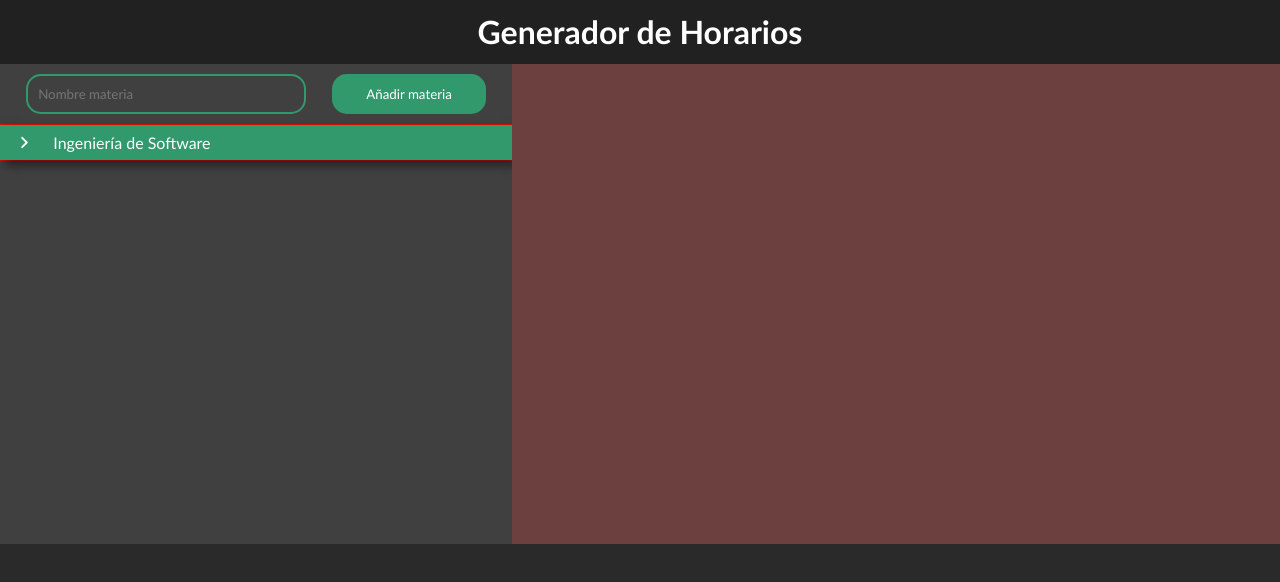
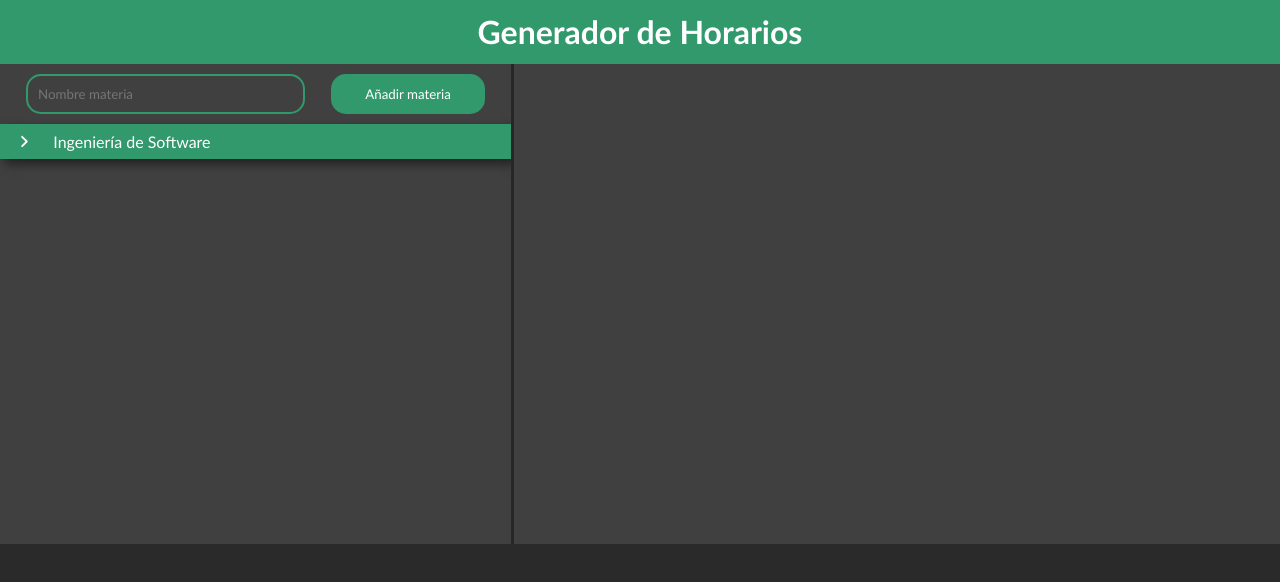
Before and after one commit to paulr10463/calendar-generator, a React (Vite) app: page / in a window 1280 px wide. Shown: the top 582 px of the page. Built offline with nearby package versions, Linux system fonts and the light colour scheme.

Commit message:
feat:Styles added

```diff
--- a/src/styles/CalendarToSelect.css
+++ b/src/styles/CalendarToSelect.css
@@ -21,7 +21,7 @@
     border-style: none;
 }
 .hourCells input{
-    background-color: #333;
+    background-color: rgb(64, 64, 64);
     color: rgb(250, 250, 250);
     width: 7em;
     height: 18px;
@@ -58,7 +58,7 @@ table {
 }
 
 .titlesRow {
-    background-color: #333;
+    background-color: rgb(64, 64, 64);
     color: white;
     font-weight: bold;
     font-size: 10px;
--- a/src/styles/CourseItem.css
+++ b/src/styles/CourseItem.css
@@ -2,7 +2,6 @@
     width: 100%;
     display: flex;
     justify-content: space-evenly;
-    border: 1px solid rgb(223, 14, 14);
     flex-direction: column;
 }
 
--- a/src/styles/Header.css
+++ b/src/styles/Header.css
@@ -1,9 +1,8 @@
 .Header{
     width: 100%;
     color: white;
-    background-color: rgb(34, 33, 33);
-    text-align: center;
-    font-family: 'Trebuchet MS', 'Lucida Sans Unicode', 'Lucida Grande', 'Lucida Sans', Arial, sans-serif;
+    background: rgb(50, 153, 108);
+    background: linear-gradient(0deg, rgb(50, 153, 108) 0%, rgb(50, 153, 108) 100%);font-family: 'Trebuchet MS', 'Lucida Sans Unicode', 'Lucida Grande', 'Lucida Sans', Arial, sans-serif;
     height: 8vh;
     display: flex;
     justify-content: center;
--- a/src/styles/LandingPage.css
+++ b/src/styles/LandingPage.css
@@ -45,7 +45,8 @@
     border-color: rgb(59, 187, 131);
 }
 .mainSection .scheduleGenerated{
-    background-color: rgb(109, 64, 64);
+    background-color: rgb(64, 64, 64);
+    border-left: 3px solid rgb(39, 39, 39);
     width: 60%;
     height: 60vb;
 }
```
